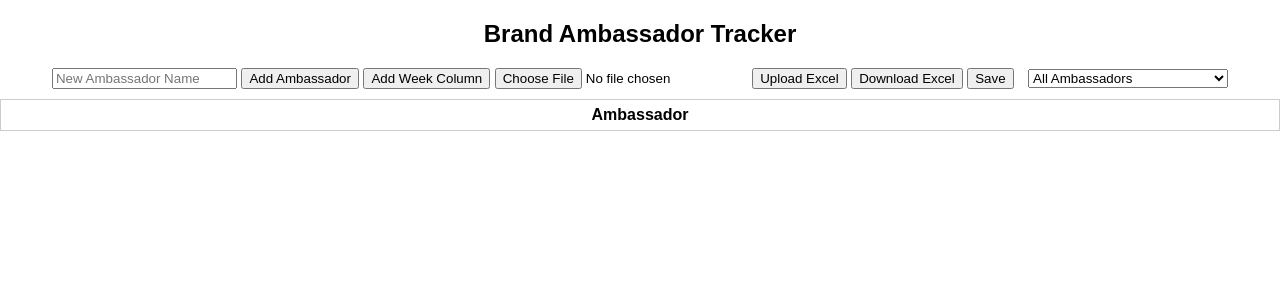
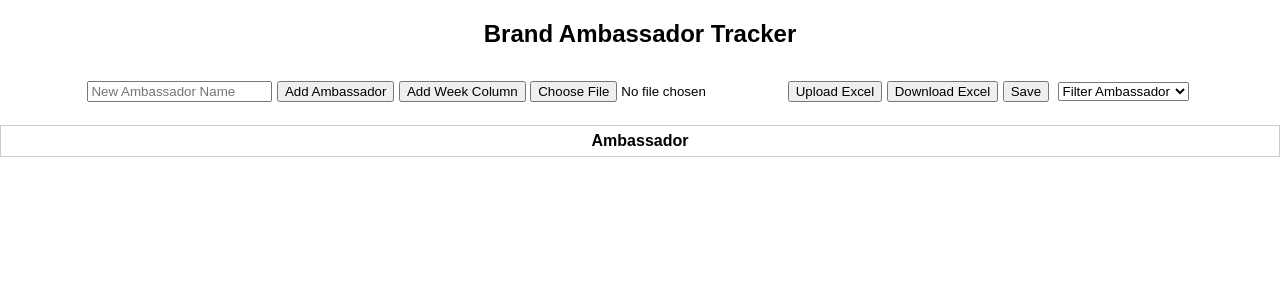
Before and after one commit to Kaushik-Puttaswamy/ambassador-tracker, a Flask app: page / in a window 1280 px wide. Shown: the top 300 px of the page. Run offline with Flask 3, Linux system fonts and the light colour scheme; lists and menus that the app fills with data are empty; some libraries are stand-ins or nearby versions.

Commit message:
files added

```diff
--- a/static/script.js
+++ b/static/script.js
@@ -1,4 +1,3 @@
-// static/script.js
 const socket = io();
 
 function getColorClass(count) {
@@ -42,7 +41,21 @@ socket.on("broadcast_update", (data) => {
   }
 });
 
-function createOptionButtons(td, name, week) {
+document.getElementById("add-ambassador-btn").addEventListener("click", () => {
+  const nameInput = document.getElementById("new-ambassador");
+  const name = nameInput.value.trim();
+  if (!name) return;
+
+  const weeks = Array.from(document.querySelectorAll(".week-header")).map(th => th.textContent.trim());
+  const tbody = document.querySelector("#tracker-table tbody");
+  const tr = document.createElement("tr");
+  const tdName = document.createElement("td");
+  tdName.textContent = name;
+  tdName.className = "ambassador-name-cell";
+  tr.appendChild(tdName);
+
+  weeks.forEach(week => {
+    const td = document.createElement("td");
     for (let opt = 1; opt <= 5; opt++) {
       const label = document.createTextNode(`Opt${opt}:`);
       const btn = document.createElement("button");
@@ -52,119 +65,87 @@ function createOptionButtons(td, name, week) {
       btn.dataset.week = week;
       btn.dataset.option = opt;
       btn.addEventListener("click", () => incrementCount(btn));
+
       const resetBtn = document.createElement("button");
       resetBtn.textContent = "\u27f3";
       resetBtn.className = "reset-btn";
       resetBtn.addEventListener("click", () => resetCount(btn));
+
       td.appendChild(label);
       td.appendChild(btn);
       td.appendChild(resetBtn);
       td.appendChild(document.createElement("br"));
     }
-}
-
-function addAmbassadorRow(name) {
-  const weeks = Array.from(document.querySelectorAll(".week-header"), th => th.dataset.week);
-  const tbody = document.querySelector("#tracker-table tbody");
-  const tr = document.createElement("tr");
-  const tdName = document.createElement("td");
-  tdName.innerHTML = `<span class="ambassador-name">${name}</span> <button class="edit-btn">✏️</button> <button class="delete-btn">🗑️</button>`;
-  tdName.querySelector(".edit-btn").onclick = () => editAmbassador(tdName);
-  tdName.querySelector(".delete-btn").onclick = () => deleteAmbassador(tr);
-  tr.appendChild(tdName);
-
-  weeks.forEach(week => {
-    const td = document.createElement("td");
-    createOptionButtons(td, name, week);
     tr.appendChild(td);
   });
 
   tbody.appendChild(tr);
-}
+  nameInput.value = "";
+});
 
-function editAmbassador(td) {
-  const span = td.querySelector(".ambassador-name");
-  const oldName = span.textContent;
-  const newName = prompt("Edit ambassador name:", oldName);
-  if (!newName || newName === oldName) return;
+document.getElementById("add-week-btn").addEventListener("click", () => {
+  const weekName = prompt("Enter week name (e.g., Week 3):");
+  if (!weekName) return;
 
-  document.querySelectorAll(`[data-ambassador="${oldName}"]`).forEach(el => {
-    el.dataset.ambassador = newName;
-  });
-  span.textContent = newName;
-}
-
-function deleteAmbassador(tr) {
-  if (confirm("Delete this ambassador?")) tr.remove();
-}
-
-function addWeekColumn(weekName) {
   const theadRow = document.querySelector("#tracker-table thead tr");
   const th = document.createElement("th");
   th.className = "week-header";
-  th.dataset.week = weekName;
-  th.innerHTML = `${weekName} <button class="edit-week">✏️</button> <button class="delete-week">🗑️</button>`;
-  th.querySelector(".edit-week").onclick = () => editWeek(th);
-  th.querySelector(".delete-week").onclick = () => deleteWeek(th);
+  th.textContent = weekName;
   theadRow.appendChild(th);
 
   const rows = document.querySelectorAll("#tracker-table tbody tr");
   rows.forEach(row => {
-    const name = row.firstChild.querySelector(".ambassador-name").textContent;
+    const name = row.querySelector(".ambassador-name-cell").textContent.trim();
     const td = document.createElement("td");
-    createOptionButtons(td, name, weekName);
+    for (let opt = 1; opt <= 5; opt++) {
+      const label = document.createTextNode(`Opt${opt}:`);
+      const btn = document.createElement("button");
+      btn.textContent = "0";
+      btn.className = "opt-btn";
+      btn.dataset.ambassador = name;
+      btn.dataset.week = weekName;
+      btn.dataset.option = opt;
+      btn.addEventListener("click", () => incrementCount(btn));
+
+      const resetBtn = document.createElement("button");
+      resetBtn.textContent = "\u27f3";
+      resetBtn.className = "reset-btn";
+      resetBtn.addEventListener("click", () => resetCount(btn));
+
+      td.appendChild(label);
+      td.appendChild(btn);
+      td.appendChild(resetBtn);
+      td.appendChild(document.createElement("br"));
+    }
     row.appendChild(td);
+  });
+});
+
+document.getElementById("save-btn").addEventListener("click", () => {
+  manualSave();
+});
+
+function manualSave() {
+  fetch("/save", { method: "POST" }).then(res => {
+    if (res.ok) console.log("Saved successfully!");
   });
 }
 
-function editWeek(th) {
-  const oldName = th.dataset.week;
-  const newName = prompt("Edit week name:", oldName);
-  if (!newName || newName === oldName) return;
+// Auto-save every 5 seconds
+setInterval(() => {
+  manualSave();
+}, 5000);
 
-  th.dataset.week = newName;
-  th.childNodes[0].nodeValue = newName + " ";
-
-  document.querySelectorAll(`[data-week="${oldName}"]`).forEach(el => {
-    el.dataset.week = newName;
+// Filtering logic
+const filterInput = document.getElementById("ambassador-filter");
+if (filterInput) {
+  filterInput.addEventListener("input", () => {
+    const filterValue = filterInput.value.toLowerCase();
+    const rows = document.querySelectorAll("#tracker-table tbody tr");
+    rows.forEach(row => {
+      const nameCell = row.querySelector("td");
+      const name = nameCell.textContent.toLowerCase();
+      row.style.display = name.includes(filterValue) ? "" : "none";
+    });
   });
 }
-
-function deleteWeek(th) {
-  const index = Array.from(th.parentNode.children).indexOf(th);
-  if (confirm("Delete this week column?")) {
-    th.remove();
-    document.querySelectorAll(`#tracker-table tbody tr`).forEach(row => {
-      row.children[index].remove();
-    });
-  }
-}
-
-document.getElementById("add-ambassador-btn").addEventListener("click", () => {
-  const name = document.getElementById("new-ambassador").value.trim();
-  if (name) {
-    addAmbassadorRow(name);
-    document.getElementById("new-ambassador").value = "";
-  }
-});
-
-document.getElementById("add-week-btn").addEventListener("click", () => {
-  const weekName = prompt("Enter week name (e.g., Week 3):");
-  if (weekName) {
-    addWeekColumn(weekName);
-  }
-});
-
-document.getElementById("save-btn").addEventListener("click", () => {
-  fetch("/save", { method: "POST" }).then(res => {
-    if (res.ok) alert("Saved successfully!");
-  });
-});
-
-document.getElementById("ambassador-filter").addEventListener("input", function () {
-  const value = this.value.toLowerCase();
-  document.querySelectorAll("#tracker-table tbody tr").forEach(row => {
-    const name = row.querySelector(".ambassador-name").textContent.toLowerCase();
-    row.style.display = name.includes(value) ? "" : "none";
-  });
-});
--- a/templates/index.html
+++ b/templates/index.html
@@ -7,19 +7,19 @@
   <style>
     body { font-family: Arial, sans-serif; margin: 0; padding: 0; }
     h2 { text-align: center; margin: 20px 0; }
-    table { border-collapse: collapse; width: 100%; min-width: 1200px; }
-    td, th { border: 1px solid #ccc; padding: 6px; text-align: center; }
+    table { border-collapse: collapse; width: 100%; }
+    td, th { border: 1px solid #ccc; padding: 6px; text-align: center; vertical-align: top; }
     .opt-btn, .reset-btn { width: 60px; margin: 2px; }
     .reset-btn { width: 30px; background-color: #eee; }
     .green { background-color: #90ee90; }
     .yellow { background-color: #ffff99; }
     .orange { background-color: #ffcc80; }
     .red { background-color: #ff9999; }
-    .scrollable { overflow: auto; max-height: 90vh; max-width: 100vw; }
-    #control-panel { margin-bottom: 10px; text-align: center; }
+    .scrollable { overflow-x: auto; overflow-y: auto; max-height: 80vh; display: block; }
+    #control-panel { margin: 10px; text-align: center; position: sticky; top: 0; background-color: white; padding: 10px; z-index: 10; }
     .filter-select { margin: 4px; }
-    .edit-btn, .delete-btn { margin-left: 5px; cursor: pointer; }
-    .ambassador-filter { width: 200px; margin-left: 10px; }
+    .action-icon { cursor: pointer; margin-left: 5px; color: blue; }
+    .ambassador-name { display: flex; align-items: center; justify-content: center; gap: 5px; }
   </style>
 </head>
 <body>
@@ -35,11 +35,8 @@
     </form>
     <a href="/download"><button>Download Excel</button></a>
     <button id="save-btn">Save</button>
-    <select id="ambassador-filter" class="ambassador-filter">
-      <option value="">All Ambassadors</option>
-      {% for name in data.keys() %}
-        <option value="{{ name }}">{{ name }}</option>
-      {% endfor %}
+    <select id="ambassador-filter" class="filter-select">
+      <option value="">Filter Ambassador</option>
     </select>
   </div>
 
@@ -50,19 +47,21 @@
           <th>Ambassador</th>
           {% for week in weeks %}
             <th class="week-header">{{ week }}
-              <span class="edit-btn" onclick="editWeek(this, '{{ week }}')">✏️</span>
-              <span class="delete-btn" onclick="deleteWeek(this, '{{ week }}')">🗑️</span>
+              <span class="action-icon" onclick="editWeek(this, '{{ week }}')">✏️</span>
+              <span class="action-icon" onclick="deleteWeek(this, '{{ week }}')">🗑️</span>
             </th>
           {% endfor %}
         </tr>
       </thead>
       <tbody>
         {% for name, weeks_data in data.items() %}
-          <tr data-name="{{ name }}">
+          <tr>
             <td>
-              <span class="ambassador-name">{{ name }}</span>
-              <span class="edit-btn" onclick="editAmbassador(this)">✏️</span>
-              <span class="delete-btn" onclick="deleteAmbassador(this)">🗑️</span>
+              <div class="ambassador-name">
+                <span class="amb-name-text">{{ name }}</span>
+                <span class="action-icon" onclick="editAmbassador(this, '{{ name }}')">✏️</span>
+                <span class="action-icon" onclick="deleteAmbassador(this, '{{ name }}')">🗑️</span>
+              </div>
             </td>
             {% for week in weeks %}
               <td>
@@ -71,9 +70,7 @@
                     Opt{{ opt+1 }}:
                     <button class="opt-btn {{ ['','green','yellow','orange','red'][weeks_data[week][opt]] if weeks_data[week][opt] <= 4 else 'red' }}"
                             data-ambassador="{{ name }}" data-week="{{ week }}" data-option="{{ opt+1 }}"
-                            onclick="incrementCount(this)">
-                      {{ weeks_data[week][opt] }}
-                    </button>
+                            onclick="incrementCount(this)">{{ weeks_data[week][opt] }}</button>
                     <button class="reset-btn" onclick="resetCount(this.previousElementSibling)">⟳</button><br>
                   {% endfor %}
                 {% else %}
```
Lines whose indentation alone changed are shown as unchanged.
